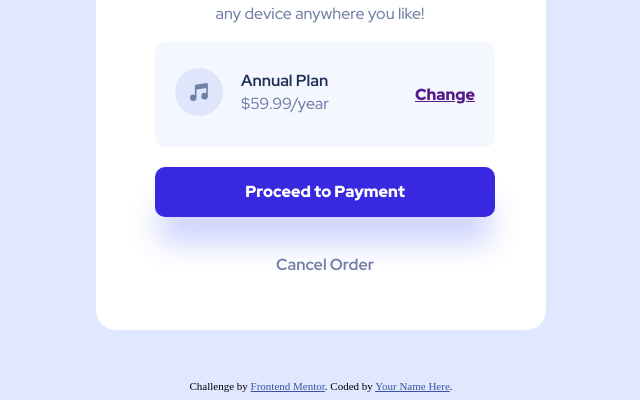
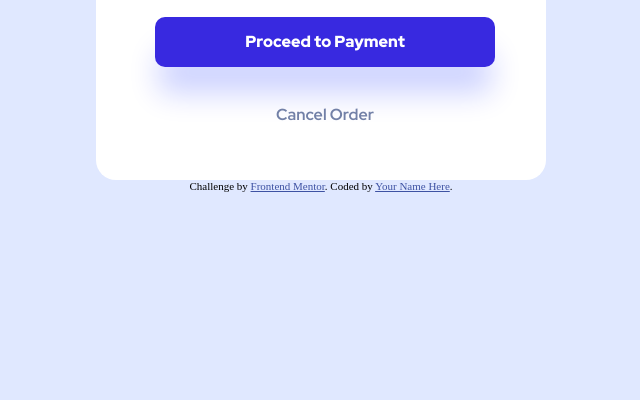
Before and after one commit to nikineese/order-summary-component, a plain HTML site: page index.html in a window 1280 px wide. Shown: the part 528-928 px from the top of the page, without its empty margins (319-959 px from the left). After the commit the page ends 800 px from the top, so only its background shows below. Drawn offline with Linux system fonts and the light colour scheme.

Commit message:
Update style.css

```diff
--- a/style.css
+++ b/style.css
@@ -5,7 +5,6 @@ body{
     background-repeat: repeat-x;
     background-size: auto 50%;
     background-color: hsl(225, 100%, 94%);
-    padding-top: 100px;
 }
 .container-content {
     margin: 0 auto;
@@ -21,7 +20,7 @@ body{
     background-color: white;
     border-radius: 20px;
     font-family: Red Hat Display, sans-serif;
-    margin: 50px;
+
 
 }
 .card-img img{
```
